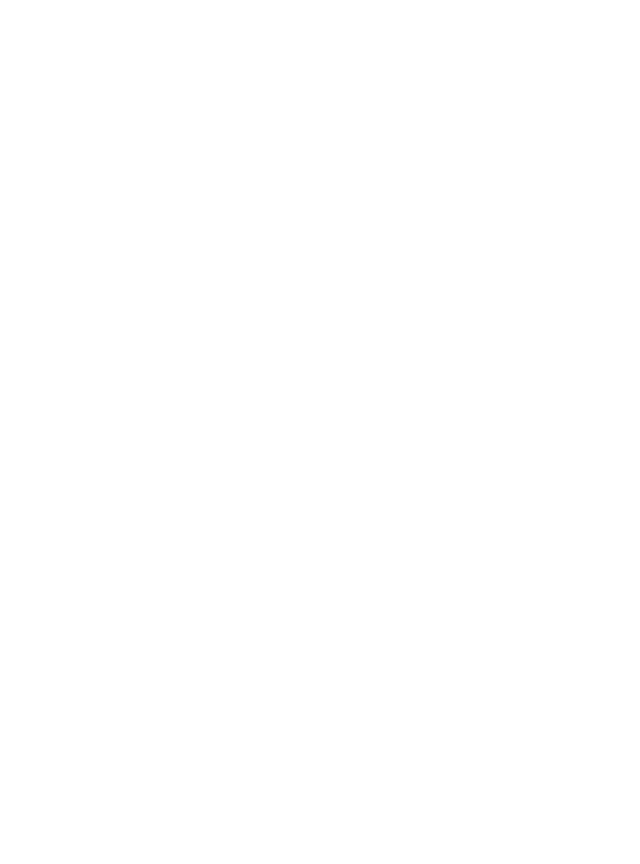
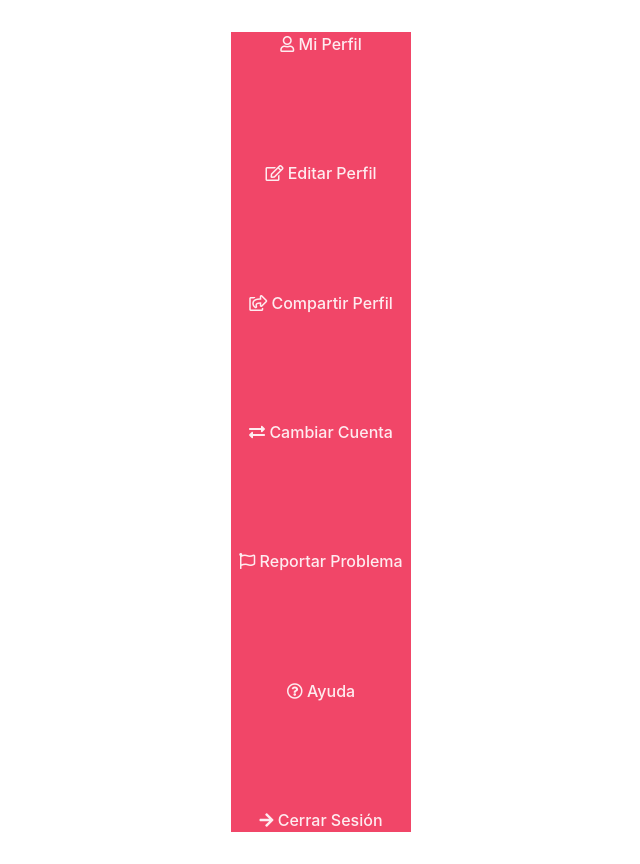
Before and after one commit to O-Uribe/ProxiPyme_Web, a React (Vite) app in the folder frontend/: page /panel in a window 1280 px wide. Before the commit this address had no page. Shown: the whole page, without its empty margins (319-959 px from the left). Before the commit the page ends 800 px from the top, so only its background shows below. Built offline with nearby package versions, Linux system fonts and the light colour scheme.

Commit message:
Diseño Panel De Opciones
Se diseña un panel de opciones básico, además de la implementación de iconos mediante Font Awesome

```diff
--- a/frontend/index.html
+++ b/frontend/index.html
@@ -5,6 +5,7 @@
     <link rel="icon" type="image/svg+xml" href="/vite.svg" />
     <meta name="viewport" content="width=device-width, initial-scale=1.0" />
     <title> Proxipyme </title>
+    <link rel="stylesheet" href="https://cdnjs.cloudflare.com/ajax/libs/font-awesome/5.15.3/css/all.min.css">
   </head>
   <body>
     <div id="root"></div>
--- a/frontend/src/App.jsx
+++ b/frontend/src/App.jsx
@@ -4,6 +4,7 @@
 import './App.css'
 import Register from './component/Register';
 import Index from './component/Index';
+import Panel from './component/Panel';
 
 function App() {
   return (
@@ -15,6 +16,7 @@
       <Routes>
         <Route path="/" element={<Index/>}/>
         <Route path='/register' element={<Register/>}/>
+        <Route path='/panel' element={<Panel/>}/>
       </Routes>
     </Router>
   )
--- a/frontend/src/component/Footer.jsx
+++ b/frontend/src/component/Footer.jsx
@@ -7,20 +7,20 @@
             <footer className="footer has-background-danger has-text-danger-light columns is-12">
                 {/* Se crea una columna que ocupa 3 del total y el texto se alinea a la derecha */}
                 <div className="column is-3 has-text-rigth">
-                    <b className="has-text-black">Creadores:</b><br /> Bryam Beltran,<br /> José Jimenes,<br />
-                    Javier Monsálves,<br /> Jeferson Placensia,<br /> Cristóbal Sandoval <br /> Pamela Vielma.
+                    <b className="has-text-black">Creadores:</b><br /> José Jimenes,<br />
+                    Javier Monsálves,<br /> Cristóbal Sandoval, <br /> Pamela Vielma.
                 </div>
 
                 {/* Se crea una columna que ocupara las restantes y se centra el texto horizontalmente */}
-                <div className="column has-text-center"><br />
+                <div className="column has-text-center">
                     <h1 className="title has-text-black">Proxipyme te está esperando</h1><br />
                     <h1 className="title has-text-black">¿Qué esperas para unirte?</h1>
                 </div>
 
                 {/* Se crea una columna que ocupa 3 del total y el texto se alinea a la derecha */}
                 <div className="column is-3 has-text-rigth">
-                    <b className="has-text-black">Creadores:</b><br /> Bryam Beltran,<br /> José Jimenes,<br />
-                    Javier Monsálves,<br /> Jeferson Placensia,<br /> Cristóbal Sandoval <br /> Pamela Vielma.
+                    <b className="has-text-black">Creadores:</b><br /> José Jimenes,<br />
+                    Javier Monsálves,<br /> Cristóbal Sandoval, <br /> Pamela Vielma.
                 </div>
             </footer>
         </div>
--- a/frontend/src/component/Navbar.jsx
+++ b/frontend/src/component/Navbar.jsx
@@ -27,10 +27,10 @@
                             <a className="navbar-link">Redes Sociales</a>
                             {/* Crea el menu despegable */}
                             <div className="navbar-dropdown">
-                                {/* Los contenidos de la lista despegable redireccionan a las distintas redes sociales */}
-                                <a className="navbar-item" href="https://www.twitter.com/">Twitter</a>
-                                <a className="navbar-item" href="https://www.instagram.com/">Instagram</a>
-                                <a className="navbar-item" href="https://www.facebook.com/">Facebook</a>
+                                {/* Los contenidos de la lista desplegable redireccionan a las distintas redes sociales */}
+                                <a className="navbar-item" href="https://www.twitter.com/"><i className="fab fa-twitter"></i>Twitter</a>
+                                <a className="navbar-item" href="https://www.instagram.com/"><i className="fab fa-instagram"></i>Instagram</a>
+                                <a className="navbar-item" href="https://www.facebook.com/"><i className="fab fa-facebook"></i>Facebook</a>
                             </div>
                         </div>
                     </div>
--- /dev/null
+++ b/frontend/src/component/Panel.jsx
@@ -0,0 +1,19 @@
+import React from 'react'
+
+function Panel() {
+    return (
+        <div className='container'>
+            <section className="hero has-background-danger is-fullheight">
+                <a className="has-text-danger-light ml-2 mr-2" href='/perfil'><i className="far fa-user"></i> Mi Perfil</a>
+                <a className="has-text-danger-light ml-2 mr-2" href='/editarP'><i className="far fa-edit"></i> Editar Perfil</a>
+                <a className="has-text-danger-light ml-2 mr-2" href='/compP'><i className="far fa-share-square"></i> Compartir Perfil</a>
+                <a className="has-text-danger-light ml-2 mr-2" href='/'><i className="fas fa-exchange-alt"></i> Cambiar Cuenta</a>
+                <a className="has-text-danger-light ml-2 mr-2" href='/reportarP'><i className="far fa-flag"></i> Reportar Problema</a>
+                <a className="has-text-danger-light ml-2 mr-2" href='/ayuda'><i className="far fa-question-circle"></i> Ayuda</a>
+                <a className="has-text-danger-light ml-2 mr-2" href='/'><i className="fas fa-arrow-right"></i> Cerrar Sesión</a>
+            </section>
+        </div>
+    )
+}
+
+export default Panel
```
